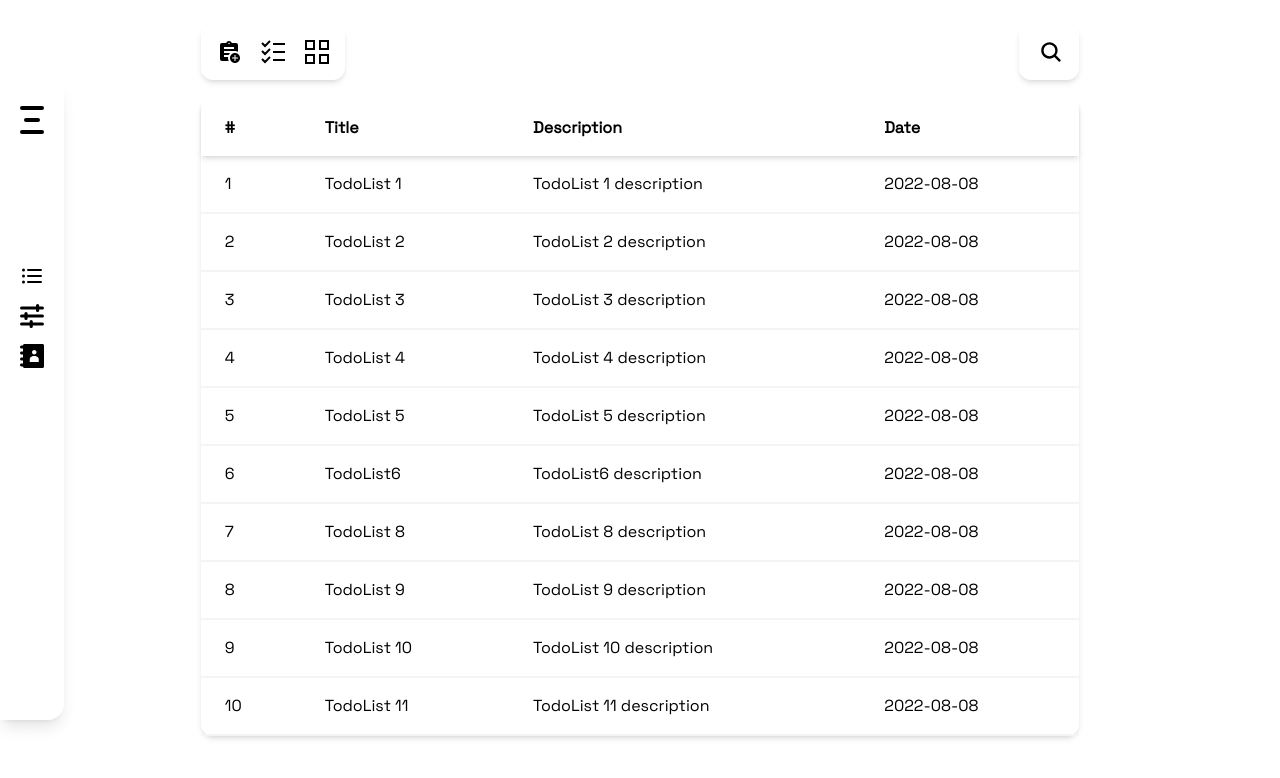
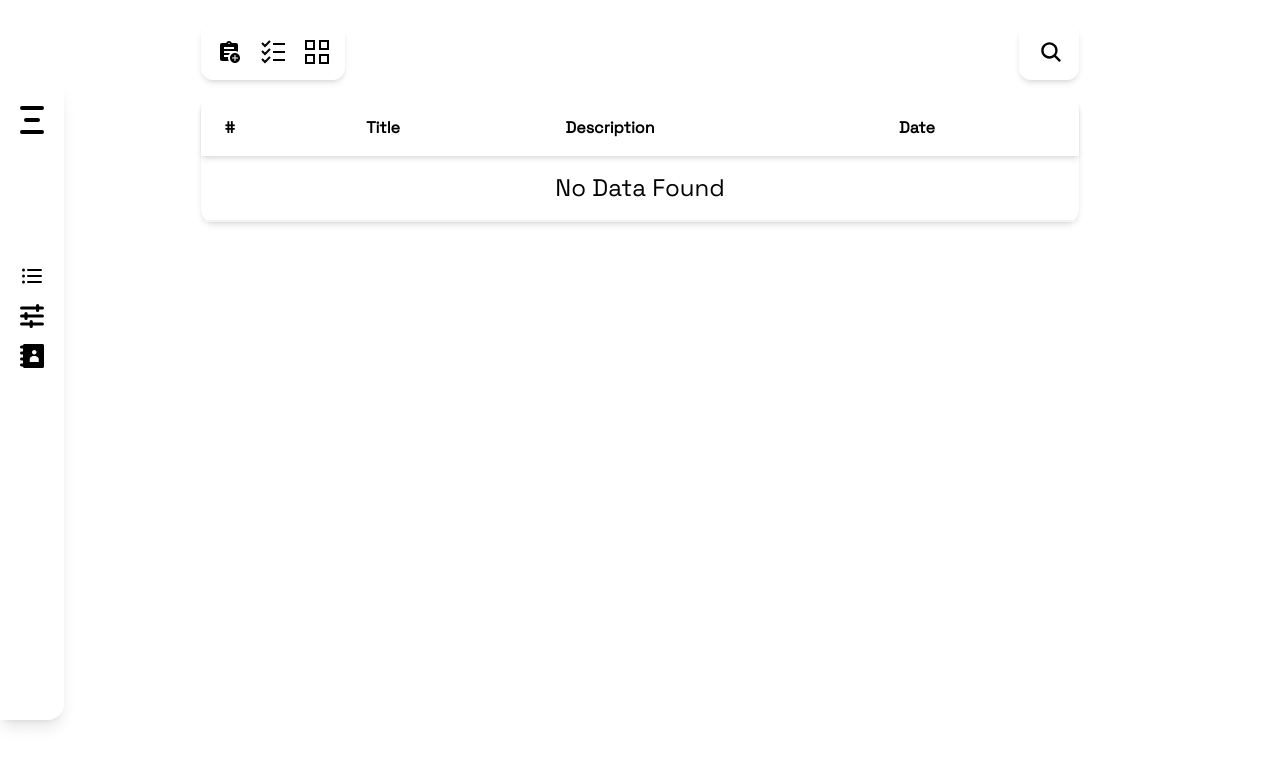
Before and after one commit to amstrongnpsb/TodoReact, a React (Vite) app: page / in a window 1280 px wide. Shown: the top 778 px of the page. Built offline with nearby package versions, Linux system fonts and the light colour scheme; data requests are answered from the project's data file.

Commit message:
function to post data, notification alert, refetch function

```diff
--- a/data/db.json
+++ b/data/db.json
@@ -1,64 +1,3 @@
 {
-  "todolist": [
-    {
-      "id": 1,
-      "title": "TodoList 1",
-      "description": "TodoList 1 description",
-      "date": "2022-08-08"
-    },
-    {
-      "id": 2,
-      "title": "TodoList 2",
-      "description": "TodoList 2 description",
-      "date": "2022-08-08"
-    },
-    {
-      "id": 3,
-      "title": "TodoList 3",
-      "description": "TodoList 3 description",
-      "date": "2022-08-08"
-    },
-    {
-      "id": 4,
-      "title": "TodoList 4",
-      "description": "TodoList 4 description",
-      "date": "2022-08-08"
-    },
-    {
-      "id": 5,
-      "title": "TodoList 5",
-      "description": "TodoList 5 description",
-      "date": "2022-08-08"
-    },
-    {
-      "id": 6,
-      "title": "TodoList6",
-      "description": "TodoList6 description",
-      "date": "2022-08-08"
-    },
-    {
-      "id": 8,
-      "title": "TodoList 8",
-      "description": "TodoList 8 description",
-      "date": "2022-08-08"
-    },
-    {
-      "id": 9,
-      "title": "TodoList 9",
-      "description": "TodoList 9 description",
-      "date": "2022-08-08"
-    },
-    {
-      "id": 10,
-      "title": "TodoList 10",
-      "description": "TodoList 10 description",
-      "date": "2022-08-08"
-    },
-    {
-      "id": 11,
-      "title": "TodoList 11",
-      "description": "TodoList 11 description",
-      "date": "2022-08-08"
-    }
-  ]
+  "todolists": []
 }
--- /dev/null
+++ b/src/elements/NotificationAlert.jsx
@@ -0,0 +1,51 @@
+import { AnimatePresence, motion } from "framer-motion";
+import { useEffect, useState } from "react";
+import { GrStatusGood } from "react-icons/gr";
+import { MdOutlineMoodBad } from "react-icons/md";
+
+const NotificationAlert = ({ handlingNotification }) => {
+  const [isShow, setIsShow] = useState(false);
+  useEffect(() => {
+    if (isShow) {
+      setTimeout(() => {
+        setIsShow(false);
+      }, 5000);
+    }
+  }, [isShow]);
+  useEffect(() => {
+    if (handlingNotification.length != []) {
+      setIsShow(true);
+    }
+  }, [handlingNotification]);
+  return (
+    <>
+      <AnimatePresence>
+        {isShow && (
+          <motion.div
+            whileHover={{
+              opacity: 0.8,
+              transition: { duration: 0.3 },
+            }}
+            initial={{ opacity: 0, x: 100 }}
+            animate={{ opacity: 1, x: 0 }}
+            exit={{ opacity: 0, x: 100 }}
+            transition={{ duration: 0.4 }}
+            className={`notificationAlert ${
+              handlingNotification.code == 201 ? "bg-teal-200" : "bg-red-200"
+            }  fixed top-15 right-5 mx-auto rounded-xl w-fit p-3 shadow-md flex justify-center items-center flex-row gap-2 cursor-pointer`}
+            onClick={() => setIsShow(false)}
+          >
+            <p className="text-sm font-bold">{handlingNotification.message}</p>
+            {handlingNotification.code == 201 ? (
+              <GrStatusGood className="w-6 h-6" />
+            ) : (
+              <MdOutlineMoodBad className="w-6 h-6" />
+            )}
+          </motion.div>
+        )}
+      </AnimatePresence>
+    </>
+  );
+};
+
+export default NotificationAlert;
--- a/src/elements/inputs/Input.jsx
+++ b/src/elements/inputs/Input.jsx
@@ -1,4 +1,4 @@
-const Input = ({ label, type, placeholder, focus, name }) => {
+const Input = ({ label, type, placeholder, focus, name, handlingOnchange }) => {
   return (
     <div className="mb-3">
       <label htmlFor={name} className="font-semibold block">
@@ -11,6 +11,7 @@ const Input = ({ label, type, placeholder, focus, name }) => {
         name={name}
         placeholder={placeholder}
         autoFocus={focus ? true : undefined}
+        onChange={handlingOnchange}
       />
     </div>
   );
--- a/src/elements/inputs/TextArea.jsx
+++ b/src/elements/inputs/TextArea.jsx
@@ -1,4 +1,4 @@
-const TextArea = ({ label, placeholder, focus, name }) => {
+const TextArea = ({ label, placeholder, focus, name, handlingOnchange }) => {
   return (
     <div className="mb-3">
       <label htmlFor={name} className="font-semibold block">
@@ -12,6 +12,7 @@ const TextArea = ({ label, placeholder, focus, name }) => {
         placeholder={placeholder}
         className="w- p-2 rounded-lg shadow-md outline-none block"
         autoFocus={focus ? true : undefined}
+        onChange={handlingOnchange}
       />
     </div>
   );
--- a/src/fragments/ActionButtonBox.jsx
+++ b/src/fragments/ActionButtonBox.jsx
@@ -1,9 +1,15 @@
 import ActionButton from "../elements/buttons/ActionButton";
 import { Index as ActionIcons } from "../assets/icons/actionIcons/Index";
-import { useState } from "react";
-export const ActionButtonBox = ({ actionActiveButton }) => {
+import { useEffect, useState } from "react";
+export const ActionButtonBox = ({ actionActiveButton, resetButton }) => {
   const buttonLists = ActionIcons();
   const [isActive, setIsActive] = useState([false, false, false]);
+  useEffect(() => {
+    if (resetButton) {
+      setIsActive([false, false, false]);
+      actionActiveButton([]);
+    }
+  }, [resetButton]);
   const handleActiveButton = (index) => {
     const updatedIsActive = isActive.map((value, i) => {
       if (i === index) {
--- /dev/null
+++ b/src/fragments/FormComponent.jsx
@@ -0,0 +1,23 @@
+import { motion } from "framer-motion";
+
+const FormComponent = ({ formTitle, buttonName, children, handlingSubmit }) => {
+  return (
+    <motion.div
+      initial={{ opacity: 0, y: -100 }}
+      animate={{ opacity: 1, y: 0 }}
+      exit={{ opacity: 0, y: -100 }}
+      transition={{ duration: 0.3 }}
+      className="mt-3 shadow-lg rounded-xl p-4 w-fit"
+    >
+      <form action="#" onSubmit={handlingSubmit}>
+        <h1 className="text-xl font-semibold text-center mb-5">{formTitle}</h1>
+        {children}
+        <button className="bg-black block w-full font-semibold text-lg text-white px-3 py-2 rounded-lg mt-3 hover:opacity-70">
+          {buttonName}
+        </button>
+      </form>
+    </motion.div>
+  );
+};
+
+export default FormComponent;
--- a/src/fragments/TodoListBox.jsx
+++ b/src/fragments/TodoListBox.jsx
@@ -1,57 +1,94 @@
-import { useState } from "react";
+import { useRef, useState } from "react";
 import { ActionButtonBox } from "../fragments/ActionButtonBox";
 import SearchButton from "../elements/buttons/SearchButton";
 import LoadingSpin from "../elements/LoadingSpin";
-import { AnimatePresence, motion } from "framer-motion";
+import { AnimatePresence } from "framer-motion";
 import Input from "../elements/inputs/Input";
 import TextArea from "../elements/inputs/TextArea";
 import { useFetch } from "../services/customHooks/useFetch";
+import FormComponent from "./FormComponent";
+import axios from "axios";
+import NotificationAlert from "../elements/NotificationAlert";
 const TodoListBox = () => {
-  const { data, isLoading } = useFetch("http://localhost:8000/todolist");
+  const { data, isLoading, reFetchData } = useFetch(
+    "http://localhost:8000/todolists"
+  );
   const [activeButton, setActiveButton] = useState([]);
+  const [notificationAlert, setNotificationAlert] = useState([]);
+  const [resetButton, setResetButton] = useState([]);
+  const titleRef = useRef({});
+  const descriptionRef = useRef({});
+
+  const submitData = (e) => {
+    e.preventDefault();
+    const currentTime = new Date().toISOString().split("T")[0].toString();
+    const task = {
+      id: Date.now(),
+      title: titleRef.current.value,
+      description: descriptionRef.current.value,
+      date: currentTime,
+    };
+    setResetButton(true);
+    axios
+      .post("http://localhost:8000/todolists", task)
+      .then(() => {
+        //if success refetching to get updated data
+        reFetchData("http://localhost:8000/todolists");
+        setNotificationAlert({
+          code: 201,
+          message: "Success to Create New Task",
+        });
+      })
+      .catch(() => {
+        setNotificationAlert({
+          code: 404,
+          message: "Fail to Create New Task",
+        });
+      });
+    setResetButton([]);
+  };
   const getActiveButton = (activeButton) => {
     setActiveButton(activeButton);
   };
   return (
     <div className="w-[80%] mx-auto p-3">
+      <NotificationAlert handlingNotification={notificationAlert} />
       <div className="flex flex-row w-full justify-between items-center">
-        <ActionButtonBox actionActiveButton={getActiveButton} />
+        <ActionButtonBox
+          actionActiveButton={getActiveButton}
+          resetButton={resetButton}
+        />
         <SearchButton />
       </div>
       <AnimatePresence>
         {activeButton[0] && (
-          <motion.div
-            initial={{ opacity: 0, y: -100 }}
-            animate={{ opacity: 1, y: 0 }}
-            exit={{ opacity: 0, y: -100 }}
-            transition={{ duration: 0.3 }}
-            className="mt-3 shadow-lg rounded-xl p-4 w-fit"
+          <FormComponent
+            titleName={"New Task Form"}
+            buttonName={"Create Task"}
+            handlingSubmit={submitData}
           >
-            <form action="#">
-              <h1 className="text-xl font-semibold text-center mb-5">
-                New Task Form
-              </h1>
             <Input
               label="Title"
               type="text"
               placeholder="Title"
               focus={true}
               name="title"
+              handlingOnchange={(e) => {
+                titleRef.current.value = e.target.value;
+              }}
             />
             <TextArea
               label="Description"
               placeholder="Description"
               focus={false}
               name="description"
+              handlingOnchange={(e) => {
+                descriptionRef.current.value = e.target.value;
+              }}
             />
-              <button className="bg-black block w-full font-semibold text-lg text-white px-3 py-2 rounded-lg mt-3 hover:opacity-70">
-                Submit
-              </button>
-            </form>
-          </motion.div>
+          </FormComponent>
         )}
       </AnimatePresence>
-
       <table className="table-auto text-left w-full rounded-xl shadow-md mt-5">
         <thead className="font-medium shadow-md">
           <tr>
@@ -90,7 +127,7 @@ const TodoListBox = () => {
                 colSpan={4}
                 className="px-6 py-4 w-full text-center"
               >
-                {data.message}
+                {data.message ? data.message : "No Data Found"}
               </td>
             </tr>
           </tbody>
--- a/src/services/customHooks/useFetch.js
+++ b/src/services/customHooks/useFetch.js
@@ -4,7 +4,7 @@ import Axios from "axios";
 export const useFetch = (url) => {
   const [data, setData] = useState([]);
   const [isLoading, setIsLoading] = useState(true);
-  useEffect(() => {
+  const fetchData = (url) => {
     Axios.get(url)
       .then(function (response) {
         setTimeout(() => {
@@ -18,7 +18,7 @@ export const useFetch = (url) => {
           // The request was made and the server responded with a status code
           setData({
             code: 400,
-            message: `Error, ${error.response.status}`,
+            message: `Error, ${error.response.status} | Endpoint Invalid`,
           });
           setIsLoading(false);
           console.log("Request failed with status code", error.response.status);
@@ -38,6 +38,13 @@ export const useFetch = (url) => {
           setIsLoading(false);
         }
       });
+  };
+  useEffect(() => {
+    fetchData(url);
   }, [url]);
-  return { data, isLoading };
+
+  const reFetchData = (url) => {
+    fetchData(url);
+  };
+  return { data, isLoading, reFetchData };
 };
```
Lines whose indentation alone changed are shown as unchanged.
